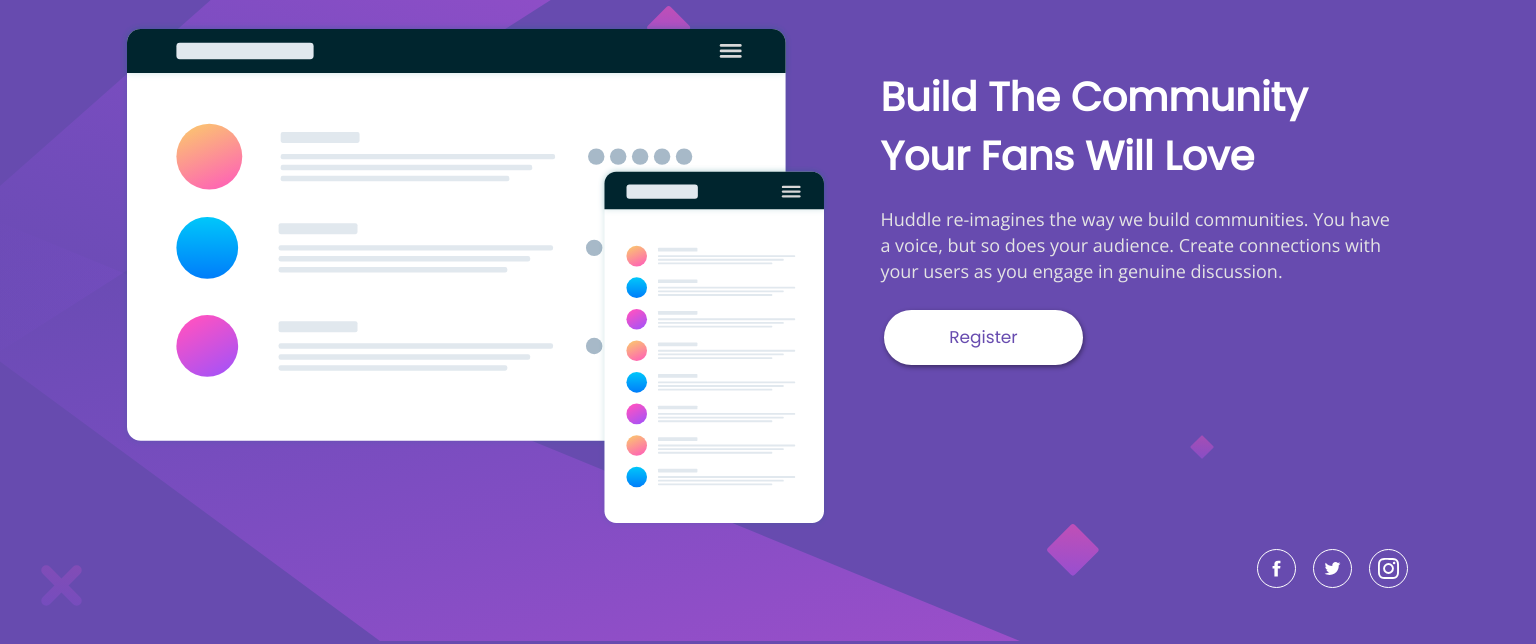
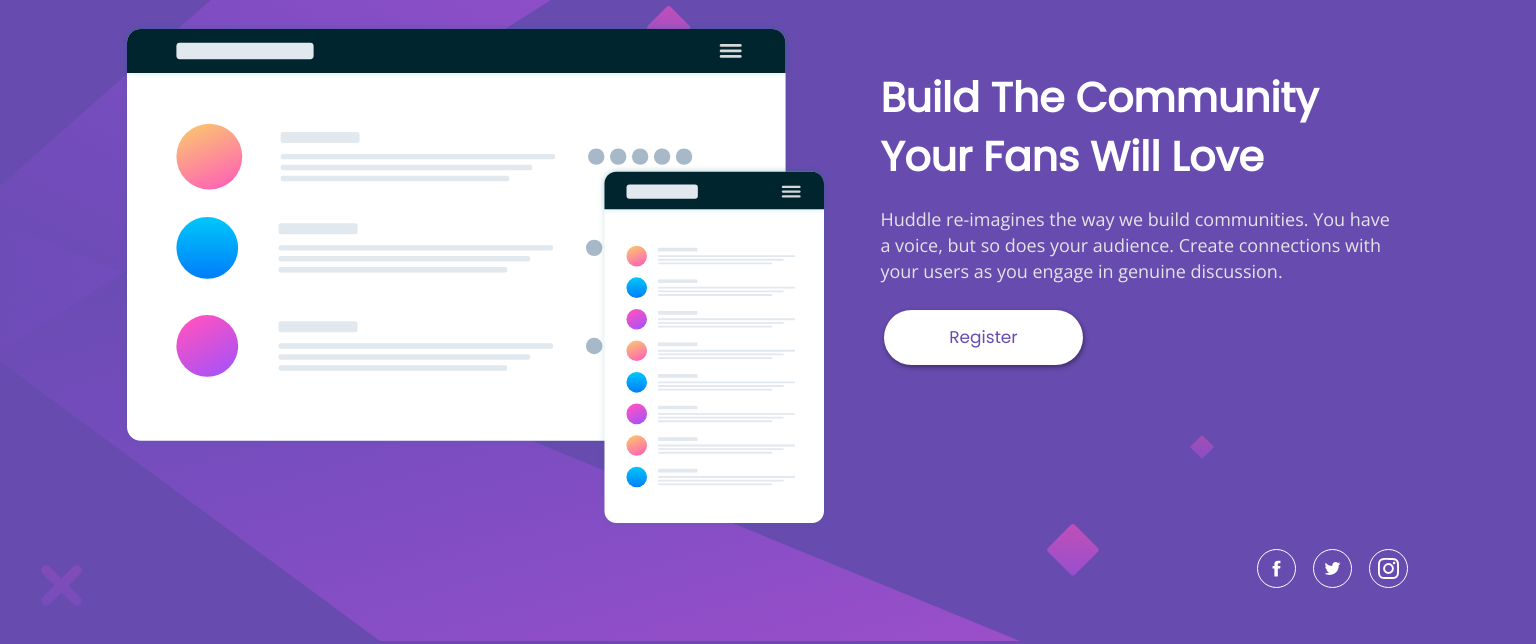
Before and after one commit to Namonaki0/FE-mentor-huddle-landing-page, a plain HTML site: page index.html in a window 1536 px wide. Shown: the part 159-803 px from the top of the page. Drawn offline with nearby package versions, Linux system fonts and the light colour scheme.

Commit message:
last layout changes

```diff
--- a/css/styles.scss
+++ b/css/styles.scss
@@ -108,17 +108,16 @@
       }
 
       h1 {
-        font-size: 23px;
-        line-height: 33px;
+        font-size: 24px;
+        line-height: 32px;
         width: 98%;
         margin-top: -3px;
         margin-bottom: 1.1rem;
         font-family: $heading-font;
 
         @media (min-width: 1440px) {
-          font-size: 2.6rem;
           padding: 2.4rem 0 1rem;
-          font-size: 40px;
+          font-size: 41px;
           margin-bottom: 0.3rem;
           line-height: 59px;
         }
@@ -219,7 +218,7 @@
       }
 
       svg {
-        width: 16px;
+        width: 15px;
         fill: white;
         pointer-events: none;
         margin: auto;
```
Also changed, not shown: css/styles.css, 2 other files.
